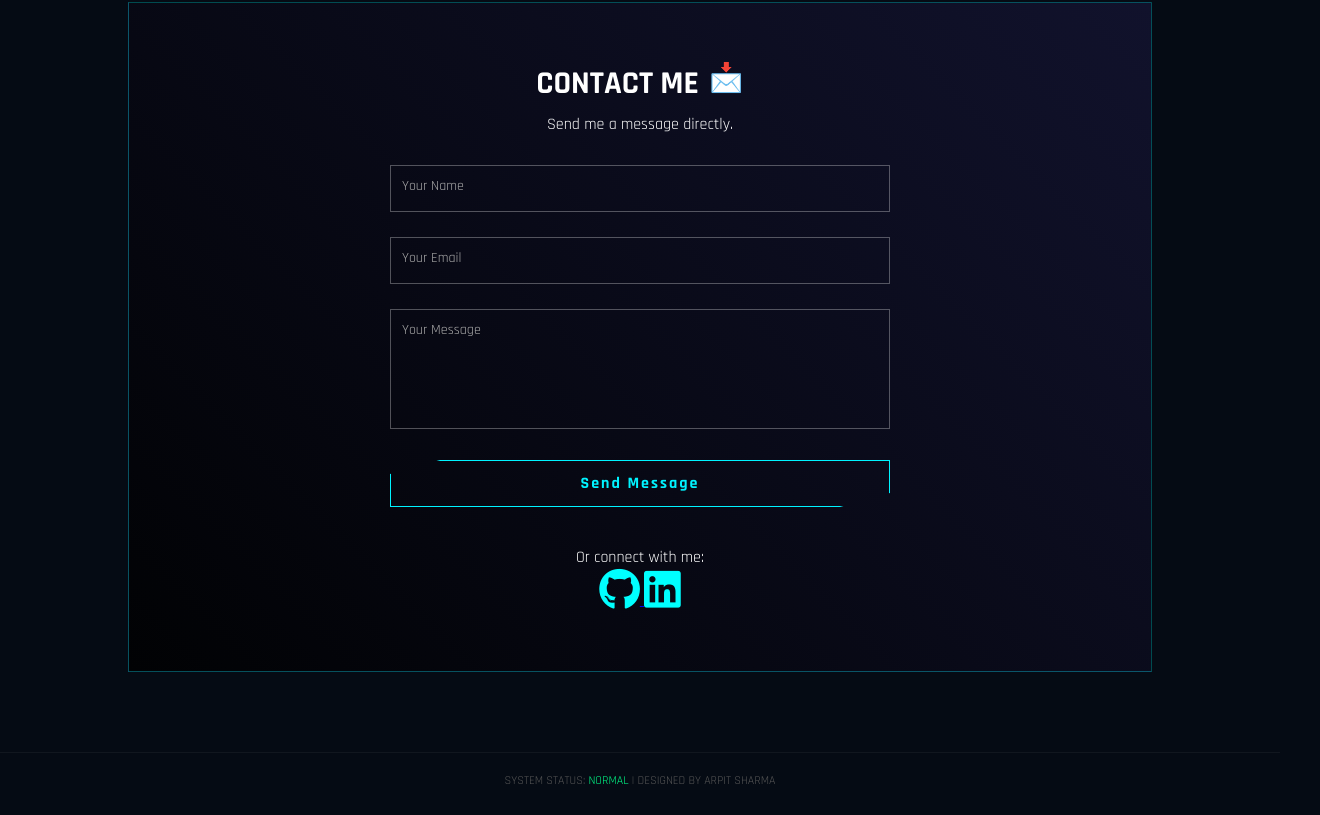
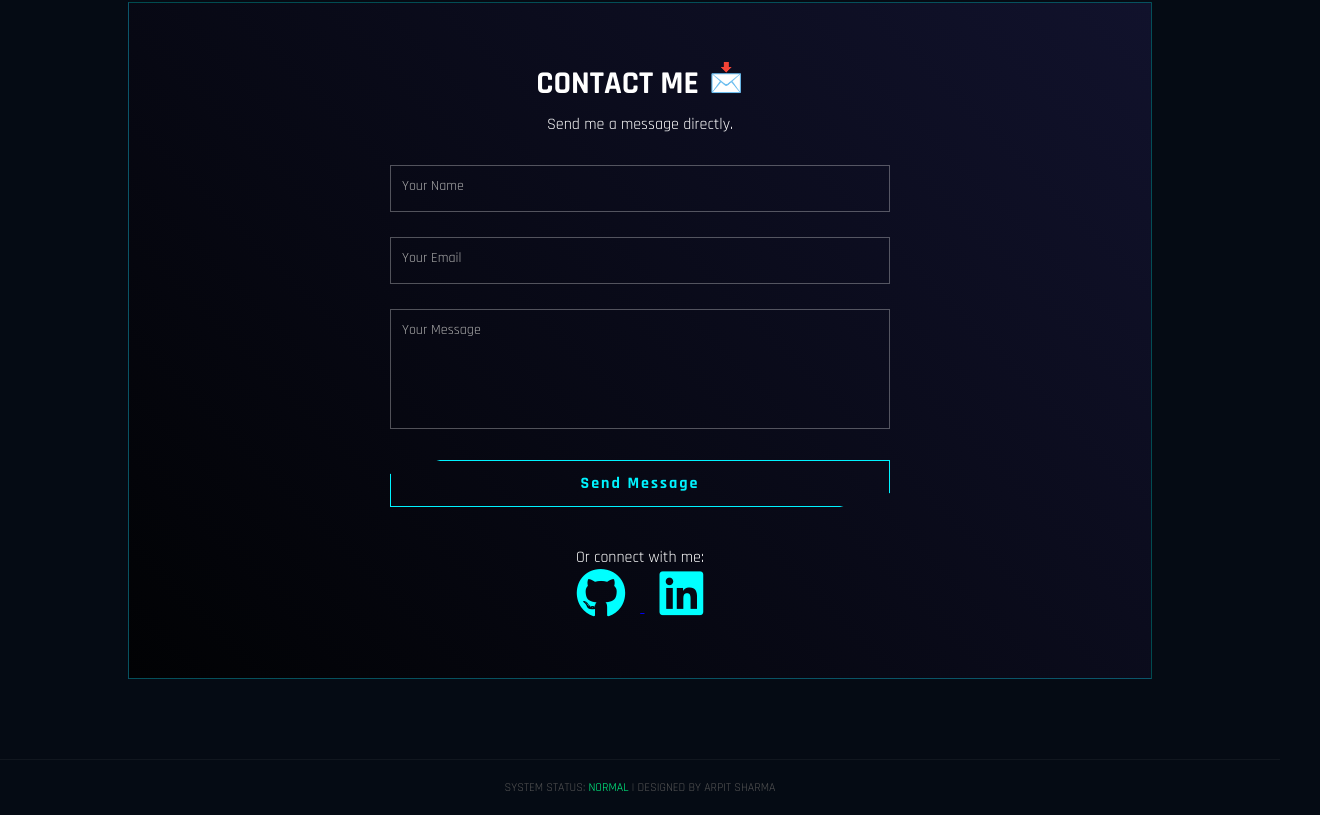
Before and after one commit to ArpitSharma5691/Portfolio, a plain HTML site: page portfolio/index.html in a window 1280 px wide. Shown: the part 4216-5031 px from the top of the page, 1320 px wide, since content can reach past the window. Drawn offline with nearby package versions, Linux system fonts and the light colour scheme.

Commit message:
update section for social links again

```diff
--- a/portfolio/style.css
+++ b/portfolio/style.css
@@ -466,12 +466,13 @@ transform:scale(1.1);
 }
 
 .social-icons a i {
-    font-size: 42px;
-    color: #00ffff !important;   /* 🔥 force visible */
-    display: inline-block;
+    font-size: 50px;   /* 🔥 increase size */
+    color: #00ffff;
+    margin: 0 15px;
+    transition: 0.3s ease;
 }
-
-.social-icons a:hover i {
-    color: #ffffff !important;
+.social-icons a i:hover {
     transform: scale(1.3);
+    color: #ffffff;
+    text-shadow: 0 0 10px #00ffff, 0 0 20px #00ffff;
 }
```
